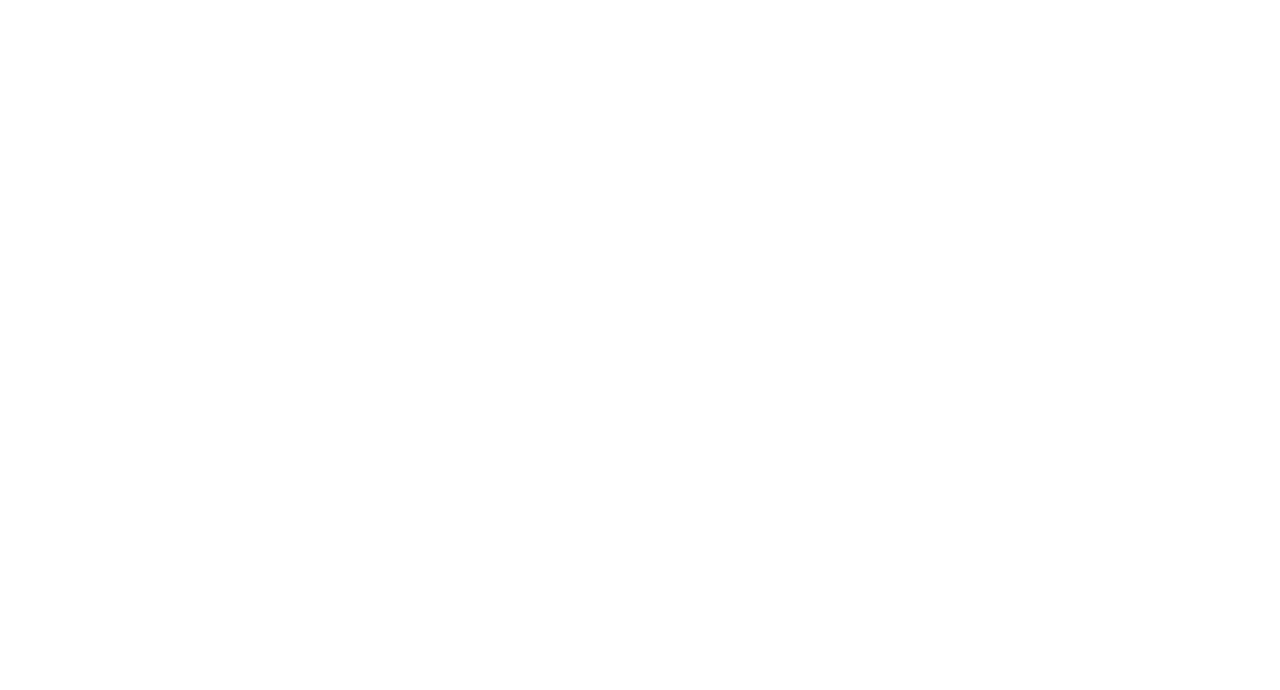
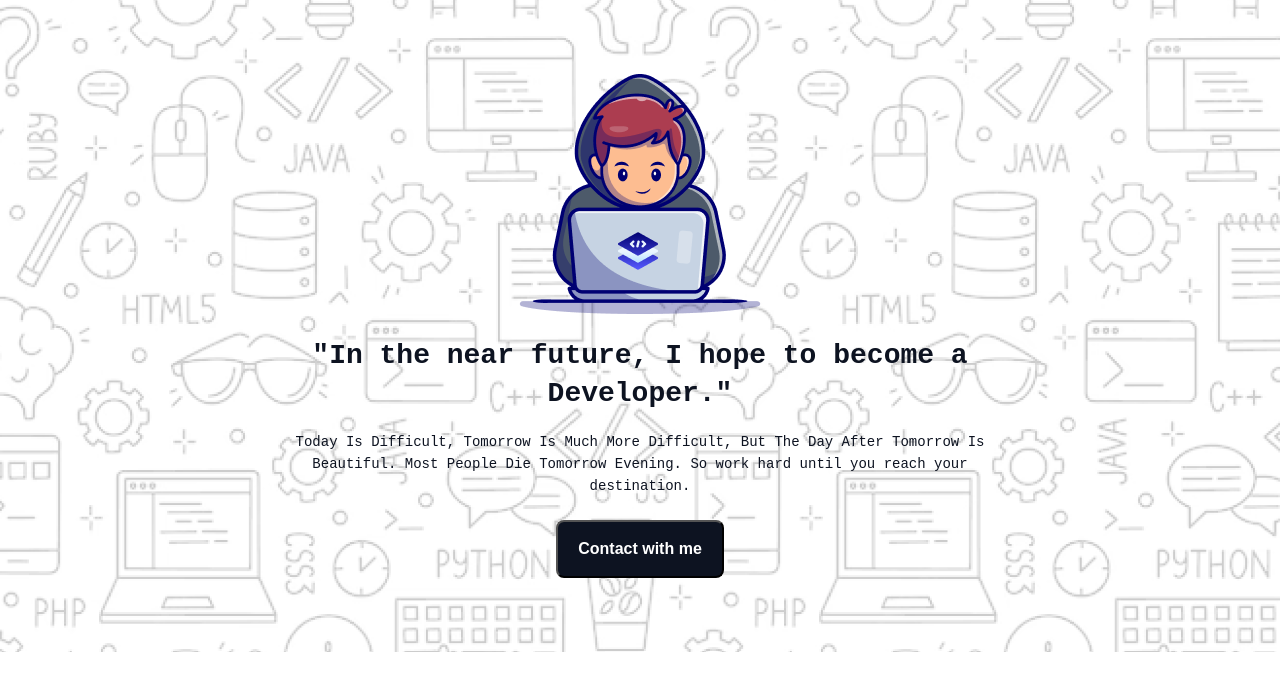
Before and after one commit to Mohibul880/Challenge-Begins-main, a plain HTML site: page index.html in a window 1280 px wide. Drawn offline with Linux system fonts and the light colour scheme; a web font is replaced by a local one.

Commit message:
first part add

```diff
--- a/css/style.css
+++ b/css/style.css
@@ -0,0 +1,61 @@
+@import url("https://fonts.googleapis.com/css2?family=Azeret+Mono:ital,wght@0,100..900;1,100..900&display=swap");
+
+/* universal selector code here */
+* {
+  margin: 0;
+  padding: 0;
+  box-sizing: border-box;
+  scroll-behavior: smooth;
+}
+
+/* html body code here */
+body {
+  font-family: "Azeret Mono", monospace;
+  color: rgb(13, 19, 33);
+}
+
+/* common style code here  */
+.text-align {
+  text-align: center;
+}
+
+/* hero container css code start here  */
+.smart-container {
+  height: 652px;
+  min-width: 634px;
+  background-image: url(../assets/Hero-bg.png);
+  background-position: center;
+  background-size: cover;
+  background-repeat: no-repeat;
+  display: flex;
+  justify-content: center;
+  align-items: center;
+}
+
+.smart-container .smart-content {
+  width: 730px;
+  margin: 0 auto;
+}
+
+.smart-content h1 {
+  font-size: 28px;
+  font-weight: 800;
+  line-height: 38px;
+  margin: 18px 0px;
+}
+
+.smart-content p {
+  font-size: 14px;
+  font-weight: 400;
+  line-height: 22px;
+  margin-bottom: 23px;
+}
+
+.smart-content a button {
+  border-radius: 8px;
+  color: white;
+  background: rgb(13, 19, 33);
+  padding: 18px 20px 18px 20px;
+  font-size: 16px;
+  font-weight: 600;
+}
--- a/index.html
+++ b/index.html
@@ -4,9 +4,23 @@
     <meta charset="UTF-8">
     <meta name="viewport" content="width=device-width, initial-scale=1.0">
     <link rel="stylesheet" href="css/style.css">
-    <title>Document</title>
+    <link rel="shortcut icon" href="assets/Group 3.png" type="image/x-icon">
+    <title>Assignment 01</title>
 </head>
 <body>
+     <!-- fast div html code  -->
+     <header class="smart-container">
+        <div class="smart-content text-align">
+            <img src="assets/Group.png" alt="img">
 
+          <h1>"In the near future, I hope to become a Developer."</h1>
+          <p>
+            Today Is Difficult, Tomorrow Is Much More Difficult, But The Day After
+            Tomorrow Is Beautiful. Most People Die Tomorrow Evening. So work hard
+            until you reach your destination.
+          </p>
+          <a href="#support"><button>Contact with me</button></a>
+        </div>
+      </header>
 </body>
 </html>
```
